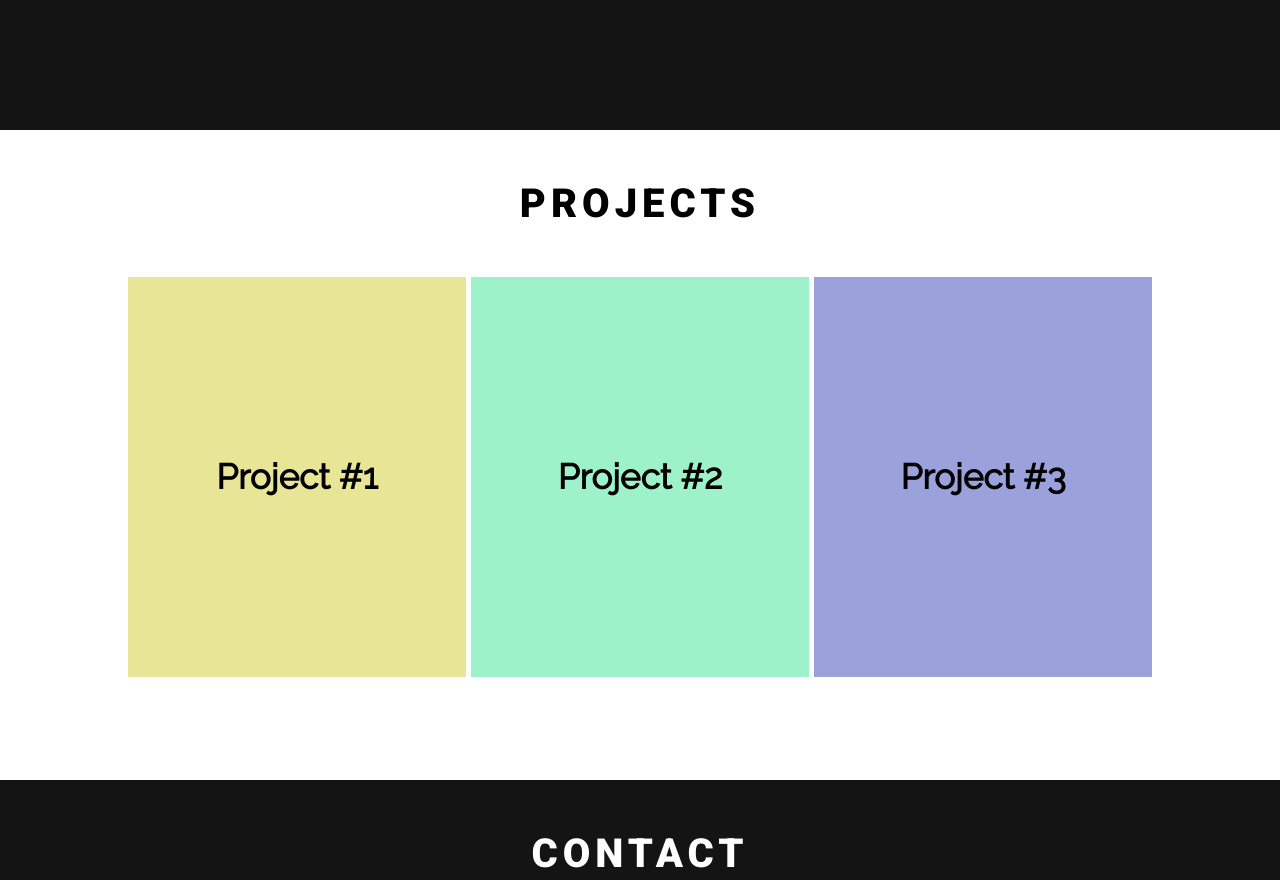
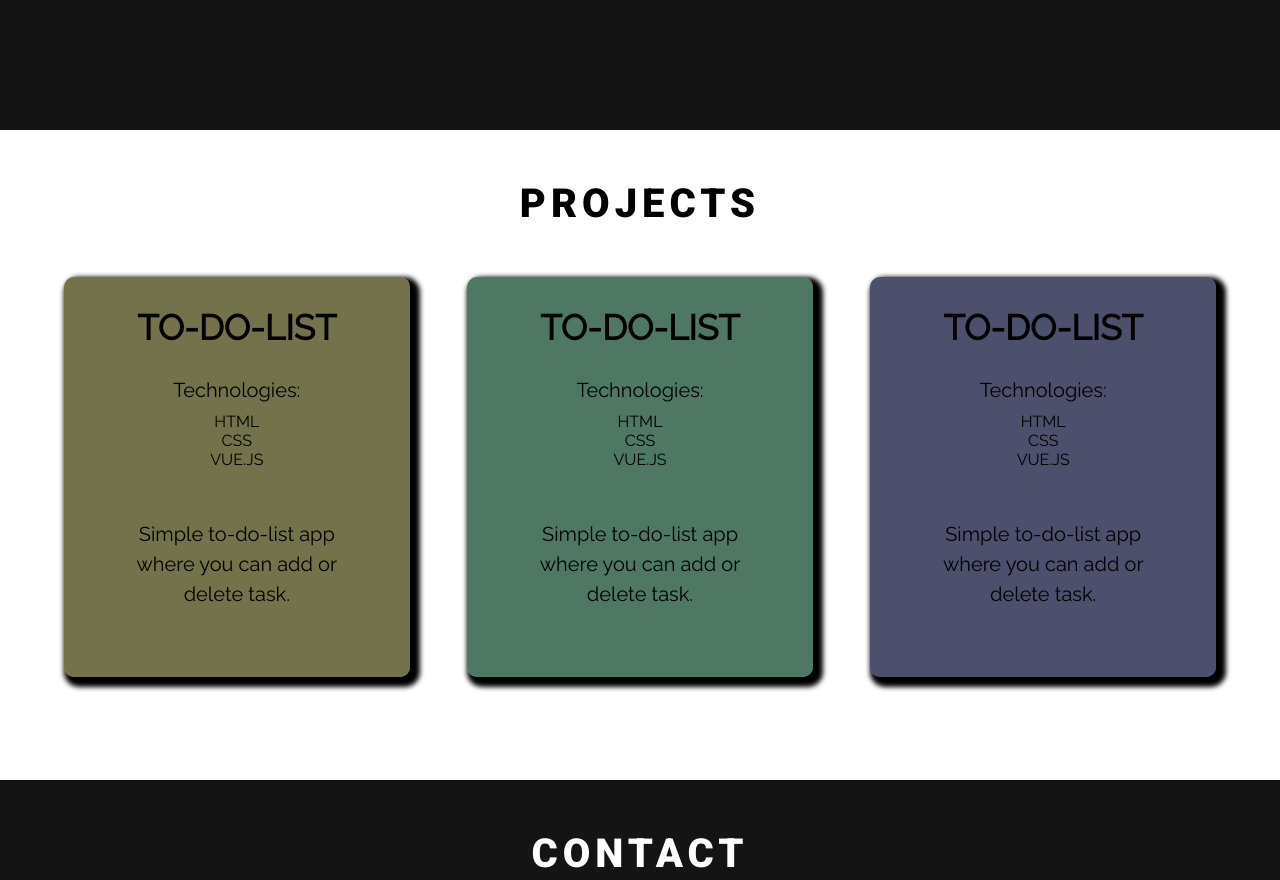
Before and after one commit to KamilGalazka/portfolio, a plain HTML site: page index.html in a window 1280 px wide. Shown: the part 1920-2800 px from the top of the page. Drawn offline with nearby package versions, Linux system fonts and the light colour scheme.

Commit message:
fixed problem with sections height, improved project section

```diff
--- a/css/style.css
+++ b/css/style.css
@@ -139,9 +139,8 @@ input:checked + .slider:before {
 /* HEADER SECTION */
 header {
   position: relative;
-  flex-basis: 90vh;
   width: 100%;
-  max-height: 650px;
+  height: 650px;
   overflow: hidden;
   color: var(--font-color);
 }
@@ -149,8 +148,8 @@ header {
 header img {
   position: absolute;
   top: 5%;
-  right: -8%;
-  opacity: 1;
+  right: -150px;
+  opacity: 0.9;
 }
 
 header h2 {
@@ -165,10 +164,6 @@ header h2 {
 header h3 {
   font-weight: 200;
   font-size: 30px;
-}
-
-header h3:nth-of-type(1),
-h3:nth-of-type(2) {
   position: absolute;
   top: 20%;
   left: 1%;
@@ -212,15 +207,14 @@ header h3:nth-of-type(2) {
 /* ABOUT SECTION */
 .about {
   display: flex;
-  flex-basis: 100vh;
   width: 100%;
-  max-height: 650px;
+  height: 650px;
   background-color: white;
+  overflow: hidden;
 }
 
 .about div.about-me-text {
   flex-basis: 40%;
-  height: 100%;
   padding: 50px 10px 0 30px;
 }
 
@@ -271,10 +265,9 @@ header h3:nth-of-type(2) {
 
 /* SKILLS SECTION */
 .skills {
-  flex-basis: 100vh;
   position: relative;
   width: 100%;
-  max-height: 650px;
+  height: 650px;
 }
 
 .skills h2 {
@@ -348,9 +341,8 @@ header h3:nth-of-type(2) {
 
 /* projects SECTION */
 .projects {
-  flex-basis: 100vh;
   width: 100%;
-  max-height: 650px;
+  height: 650px;
   background-color: white;
 }
 
@@ -368,39 +360,84 @@ header h3:nth-of-type(2) {
 .projects div.projects-container {
   display: flex;
   justify-content: space-between;
-  width: 80%;
+  width: 90%;
   margin: 0 auto;
 }
 
+.projects .project1,
+.projects .project2,
+.projects .project3 {
+  flex-basis: 30%;
+  height: 400px;
+  position: relative;
+  border-radius: 10px;
+  box-shadow: 5px 5px 5px 5px black;
+}
+
 .projects .project1 {
-  flex-basis: 33%;
-  height: 400px;
   background-color: #e8e597;
 }
 
+.projects .project1::after,
+.projects .project2::after,
+.projects .project3::after {
+  content: "";
+  position: absolute;
+  top: 0;
+  bottom: 0;
+  left: 0;
+  right: 0;
+  background-color: black;
+  opacity: 0.5;
+  border-radius: 10px;
+  transition: 0.3s;
+}
+
+.projects .project1:hover::after,
+.projects .project2:hover::after,
+.projects .project3:hover::after {
+  opacity: 0;
+}
+
 .projects .project2 {
-  flex-basis: 33%;
-  height: 400px;
   background-color: #9df2c9;
 }
 
 .projects .project3 {
-  flex-basis: 33%;
-  height: 400px;
   background-color: #9aa1db;
 }
 
 .projects h3 {
-  line-height: 400px;
   text-align: center;
+  margin-top: 30px;
   font-size: 35px;
+  text-transform: uppercase;
+}
+
+.projects p {
+  text-align: center;
+  margin-top: 30px;
+  font-size: 20px;
+}
+
+.projects .project1 p:nth-of-type(2),
+.projects .project2 p:nth-of-type(2),
+.projects .project3 p:nth-of-type(2) {
+  margin: 50px;
+  line-height: 30px;
+}
+
+.projects ul {
+  text-align: center;
+  margin-top: 10px;
+  text-transform: uppercase;
+  list-style: none;
 }
 
 /* CONTACT SECTION */
 .contact {
-  flex-basis: 100vh;
   width: 100%;
-  max-height: 650px;
+  height: 650px;
 }
 
 .contact h2 {
@@ -436,7 +473,6 @@ header h3:nth-of-type(2) {
   width: 80%;
   background-color: rgb(31, 31, 31);
   transition: 0.8s;
-  /* border: 1px solid rgb(31, 31, 31); */
 }
 
 .contact div.find-me div.find-me-box p {
@@ -502,13 +538,13 @@ input#submit {
 
 /* FOOTER SECTION */
 footer {
-  height: 50px;
+  height: 100px;
   width: 100%;
 }
 
 footer p {
   text-align: center;
   font-size: 30px;
-  line-height: 50px;
+  line-height: 100px;
   color: var(--font-color-nav);
 }
--- a/index.html
+++ b/index.html
@@ -123,13 +123,34 @@
         <h2>Projects</h2>
         <div class="projects-container">
           <div class="project1">
-            <h3>Project #1</h3>
+            <h3>to-do-list</h3>
+            <p>Technologies:</p>
+            <ul>
+              <li>html</li>
+              <li>css</li>
+              <li>vue.js</li>
+            </ul>
+            <p>Simple to-do-list app where you can add or delete task.</p>
           </div>
           <div class="project2">
-            <h3>Project #2</h3>
+            <h3>to-do-list</h3>
+            <p>Technologies:</p>
+            <ul>
+              <li>html</li>
+              <li>css</li>
+              <li>vue.js</li>
+            </ul>
+            <p>Simple to-do-list app where you can add or delete task.</p>
           </div>
           <div class="project3">
-            <h3>Project #3</h3>
+            <h3>to-do-list</h3>
+            <p>Technologies:</p>
+            <ul>
+              <li>html</li>
+              <li>css</li>
+              <li>vue.js</li>
+            </ul>
+            <p>Simple to-do-list app where you can add or delete task.</p>
           </div>
         </div>
       </section>
```
Lines whose indentation alone changed are shown as unchanged.
